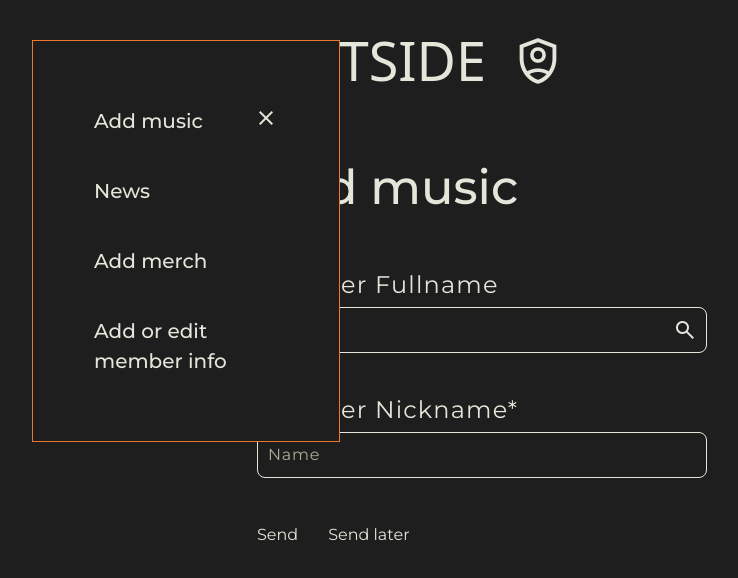
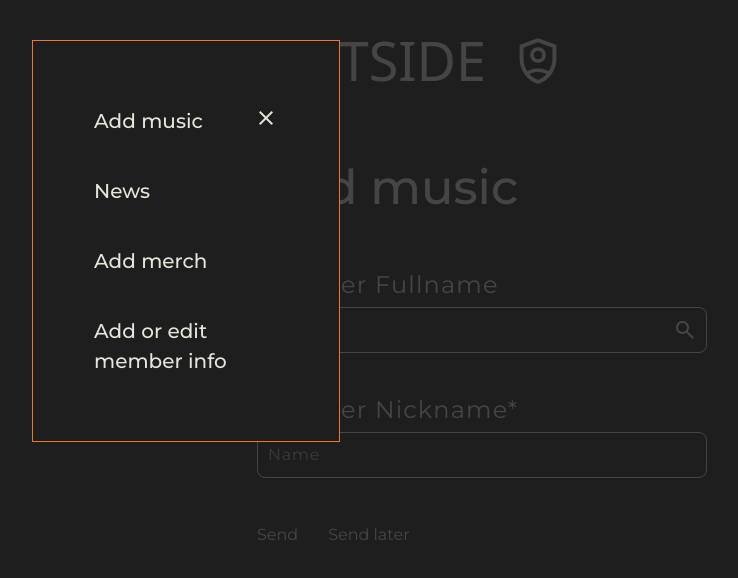
Before and after one commit to outsideOfficialy/adminPanel, a Next.js app: page / in a window 1280 px wide. Both pictures are taken after a click on the button "menu". Shown: the top 578 px of the page, without its empty margins (8-746 px from the left). Built offline with nearby package versions, Linux system fonts and the light colour scheme; a web font is replaced by a local one.

Commit message:
Adding bg behind menu

```diff
--- a/components/Menu/index.tsx
+++ b/components/Menu/index.tsx
@@ -6,9 +6,22 @@ interface MenuProps {
 
 const Menu: React.FC<MenuProps> = ({ list }) => {
   const [isMenuOpen, setMenuOpen] = React.useState(false);
+  const [isBackdropVisible, setBackdropVisible] = React.useState(false);
 
   const handleMenuOpen = () => {
     setMenuOpen(!isMenuOpen);
+    setBackdropVisible(!isBackdropVisible); // Показать/скрыть фон меню
+  };
+
+  // Закрыть меню при клике на фон
+  const handleBackdropClick = () => {
+    setBackdropVisible(false);
+    setMenuOpen(false);
+  };
+
+  // Закрываем меню при клике на ссылку
+  const handleLinkClick = () => {
+    handleMenuOpen();
   };
 
   return (
@@ -22,16 +35,18 @@ const Menu: React.FC<MenuProps> = ({ list }) => {
       <div
         className={`transform ${
           isMenuOpen ? "translate-x-0" : "-translate-x-[150%]"
-        } absolute top-0 left-0 z-10 transition-transform duration-300 ease-in-out bg-black border border-primary-color px-[61px] py-[65px]`}
+        } absolute top-0 left-0 transition-transform duration-300 ease-in-out bg-black border border-primary-color px-[61px] py-[65px] z-[10]`}
       >
-        <div className="flex items-start gap-[20px] ">
+        <div className="flex items-start gap-[20px]">
           <ul className="text-[20px] font-medium flex flex-col gap-[40px] w-[140px]">
             {list.map((item, index) => (
               <li
                 className="white transition duration-300 ease-in-out hover:text-main-primary-color"
                 key={item + index}
               >
-                <button className="text-left">{item}</button>
+                <button className="text-left" onClick={handleLinkClick}>
+                  {item}
+                </button>
               </li>
             ))}
           </ul>
@@ -43,6 +58,12 @@ const Menu: React.FC<MenuProps> = ({ list }) => {
           </button>
         </div>
       </div>
+      <div
+        className={`${
+          isBackdropVisible ? "block" : "hidden"
+        } fixed top-0 left-0 w-full h-full bg-black bg-opacity-80 z-[7]`}
+        onClick={handleBackdropClick}
+      ></div>
     </div>
   );
 };
--- a/components/PageLayout/index.tsx
+++ b/components/PageLayout/index.tsx
@@ -10,19 +10,17 @@ const PageLayout: React.FC<PageLayoutProps> = ({ children, title }) => {
     <div className="w-screen min-h-screen bg-black flex justify-end text-white font-montserrat">
       {/* here will be menu button calling */}
       <div className="absolute left-[40px] top-[40px]">
-        <Menu list={['Add music', 'News', 'Add merch', 'Add or edit member info']} />
+        <Menu list={["Add music", "News", "Add merch", "Add or edit member info"]} />
       </div>
 
       {/* this option may change, i will edit method of centering during the adaptation */}
-      <div className="w-[calc(100%-250px)] px-[15px] min-w-[360px] pt-[20px] flex flex-col gap-[50px]">
+      <div className="w-[calc(100%-250px)] px-[15px] min-w-[360px] pt-[20px] flex flex-col gap-[50px] z-[1]">
         <div className="flex items-center mb-50px">
           <p className="font-delagothic text-[54px] mr-[25px]">OUTSIDE</p>
           <div className="material-symbols-outlined  shield-person">shield_person</div>
         </div>
         <h2 className="text-[48px] font-medium">{title}</h2>
-        <FormLayout>
-          {children ? children : null}
-        </FormLayout>
+        <FormLayout>{children ? children : null}</FormLayout>
       </div>
     </div>
   );
```
